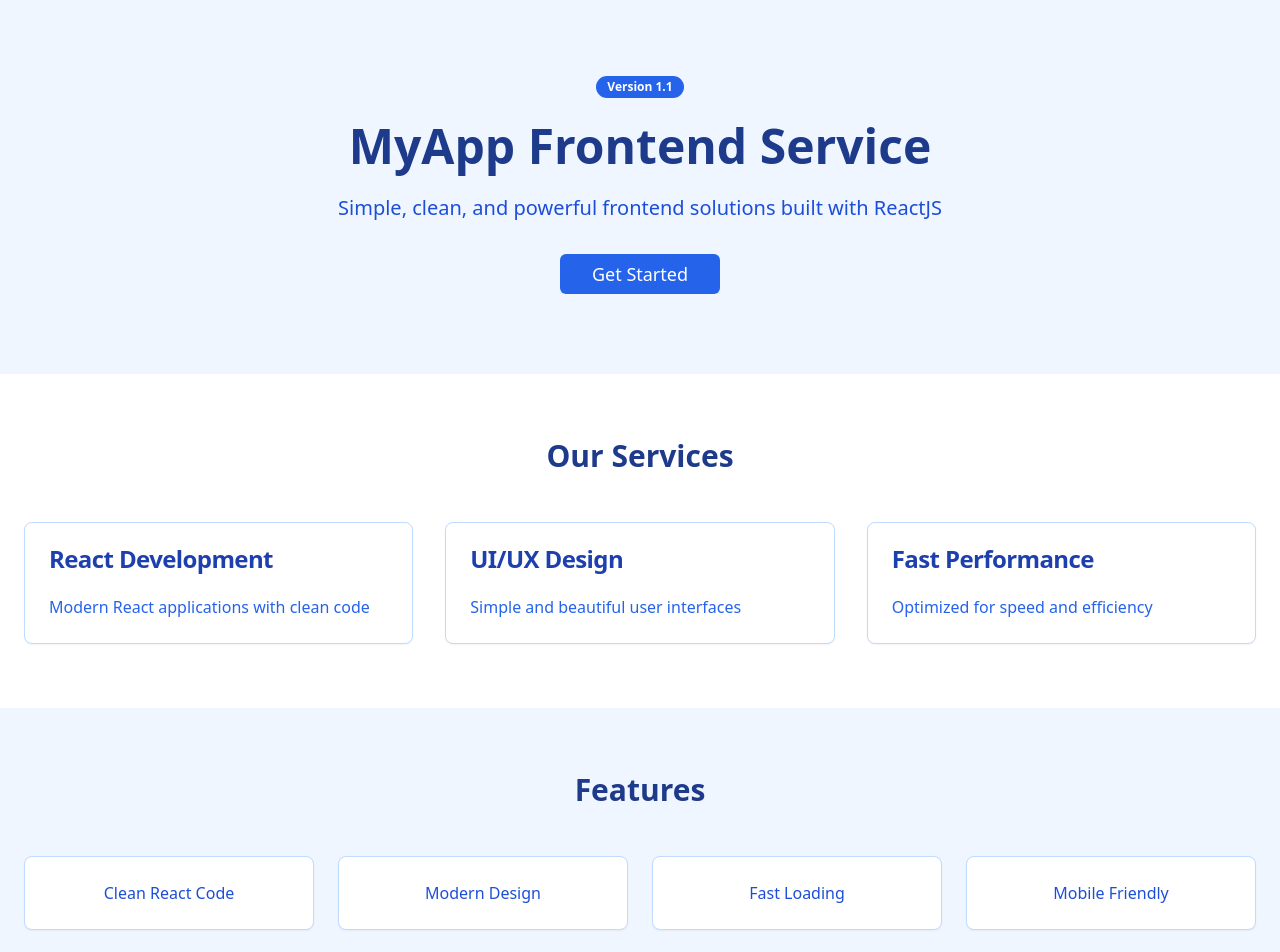
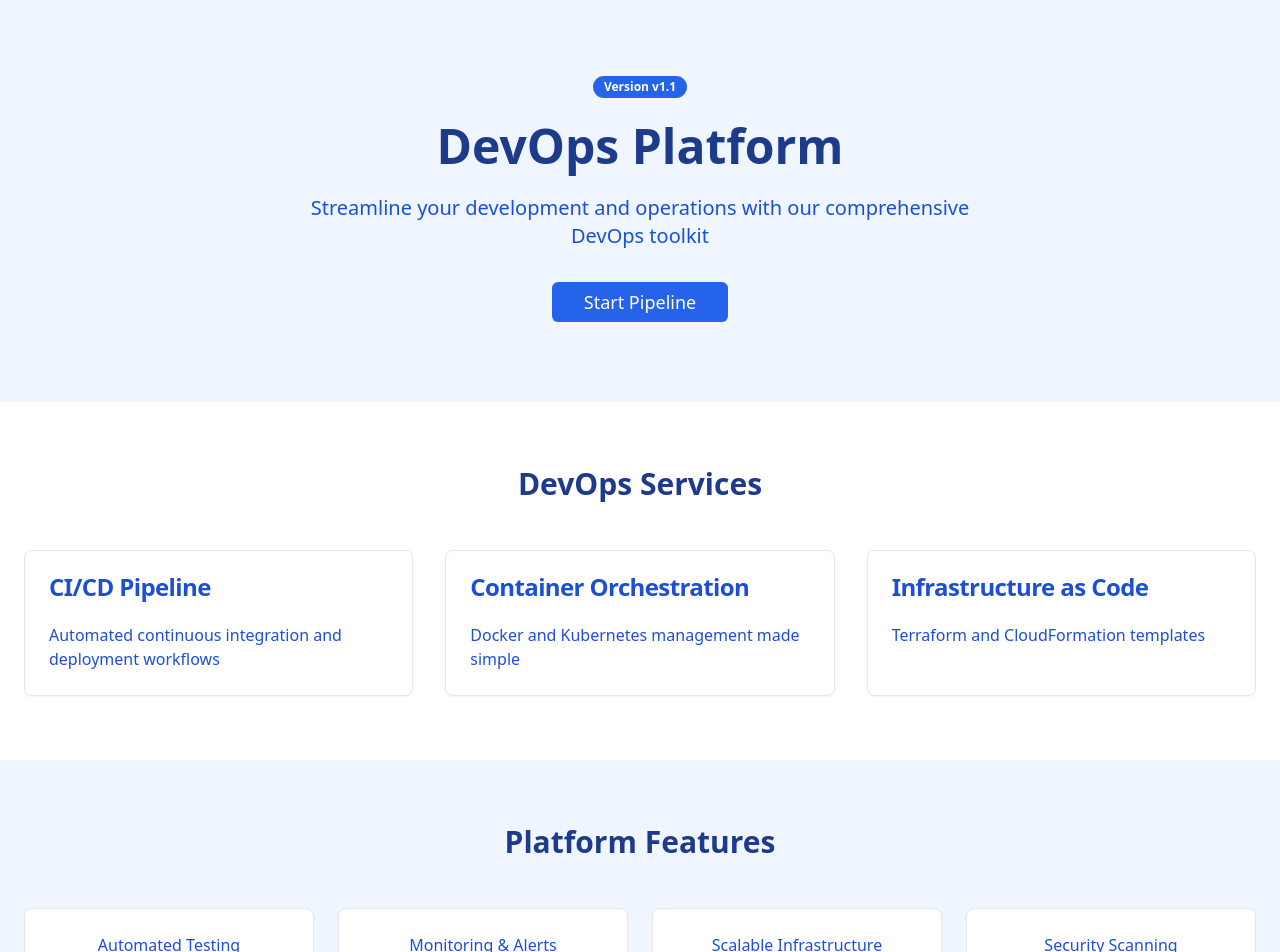
Before and after one commit to jamaldevsecops/myapp, a React (Vite) app: page / in a window 1280 px wide. Shown: the part 80-1032 px from the top of the page. Built offline with nearby package versions, Linux system fonts and the light colour scheme.

Commit message:
Implement versioning and color theming
Implement versioning and color theming based on the version number.

```diff
--- a/src/components/Features.tsx
+++ b/src/components/Features.tsx
@@ -1,26 +1,29 @@
 
 import { Card, CardContent } from "@/components/ui/card";
+import { useTheme } from "@/hooks/useTheme";
 
 const features = [
-  "Clean React Code",
-  "Modern Design",
-  "Fast Loading",
-  "Mobile Friendly"
+  "Automated Testing",
+  "Monitoring & Alerts",
+  "Scalable Infrastructure",
+  "Security Scanning"
 ];
 
 export const Features = () => {
+  const { theme } = useTheme();
+
   return (
-    <section className="py-16 bg-blue-50">
+    <section className={`py-16 ${theme.background}`}>
       <div className="container mx-auto px-6">
-        <h2 className="text-3xl font-bold text-blue-900 text-center mb-12">
-          Features
+        <h2 className={`text-3xl font-bold ${theme.text} text-center mb-12`}>
+          Platform Features
         </h2>
 
         <div className="grid md:grid-cols-2 lg:grid-cols-4 gap-6">
           {features.map((feature, index) => (
-            <Card key={index} className="text-center bg-white border-blue-200">
+            <Card key={index} className="text-center bg-white border-gray-200">
               <CardContent className="p-6">
-                <p className="text-blue-700 font-medium">{feature}</p>
+                <p className={`${theme.textSecondary} font-medium`}>{feature}</p>
               </CardContent>
             </Card>
           ))}
--- a/src/components/Footer.tsx
+++ b/src/components/Footer.tsx
@@ -1,14 +1,18 @@
+
+import { useTheme } from "@/hooks/useTheme";
 
 export const Footer = () => {
+  const { version, theme } = useTheme();
+
   return (
-    <footer className="bg-blue-900 text-white py-8">
+    <footer className={`${theme.text} text-white py-8`} style={{ backgroundColor: `var(--tw-${theme.primary.split('-')[1]}-900)` }}>
       <div className="container mx-auto px-6 text-center">
         <div className="flex items-center justify-center space-x-3 mb-4">
           <div className="w-6 h-6 bg-white rounded"></div>
-          <span className="text-lg font-bold">MyApp Frontend Service v1.1</span>
+          <span className="text-lg font-bold">DevOps Platform {version}</span>
         </div>
-        <p className="text-blue-200">
-          © 2024 MyApp Frontend Service. Built with ReactJS.
+        <p className="opacity-80">
+          © 2024 DevOps Platform. Streamlining development workflows.
         </p>
       </div>
     </footer>
--- a/src/components/Header.tsx
+++ b/src/components/Header.tsx
@@ -1,18 +1,21 @@
 
 import { Button } from "@/components/ui/button";
+import { useTheme } from "@/hooks/useTheme";
 
 export const Header = () => {
+  const { version, theme } = useTheme();
+
   return (
-    <header className="bg-white border-b border-blue-200">
+    <header className="bg-white border-b border-gray-200">
       <div className="container mx-auto px-6 py-4">
         <div className="flex items-center justify-between">
           <div className="flex items-center space-x-3">
-            <div className="w-8 h-8 bg-blue-600 rounded"></div>
-            <span className="text-xl font-bold text-blue-900">MyApp v1.1</span>
+            <div className={`w-8 h-8 ${theme.primary} rounded`}></div>
+            <span className={`text-xl font-bold ${theme.text}`}>DevOps Platform {version}</span>
           </div>
 
-          <Button className="bg-blue-600 hover:bg-blue-700 text-white">
-            Login
+          <Button className={`${theme.primary} ${theme.primaryHover} text-white`}>
+            Deploy
           </Button>
         </div>
       </div>
--- a/src/components/Hero.tsx
+++ b/src/components/Hero.tsx
@@ -1,25 +1,28 @@
 
 import { Button } from "@/components/ui/button";
 import { Badge } from "@/components/ui/badge";
+import { useTheme } from "@/hooks/useTheme";
 
 export const Hero = () => {
+  const { version, theme } = useTheme();
+
   return (
-    <section className="py-20 bg-blue-50">
+    <section className={`py-20 ${theme.background}`}>
       <div className="container mx-auto px-6 text-center">
-        <Badge className="mb-6 bg-blue-600 text-white hover:bg-blue-700">
-          Version 1.1
+        <Badge className={`mb-6 ${theme.primary} text-white ${theme.primaryHover}`}>
+          Version {version}
         </Badge>
 
-        <h1 className="text-5xl font-bold text-blue-900 mb-6">
-          MyApp Frontend Service
+        <h1 className={`text-5xl font-bold ${theme.text} mb-6`}>
+          DevOps Platform
         </h1>
 
-        <p className="text-xl text-blue-700 mb-8 max-w-2xl mx-auto">
-          Simple, clean, and powerful frontend solutions built with ReactJS
+        <p className={`text-xl ${theme.textSecondary} mb-8 max-w-2xl mx-auto`}>
+          Streamline your development and operations with our comprehensive DevOps toolkit
         </p>
 
-        <Button className="bg-blue-600 hover:bg-blue-700 text-white px-8 py-3 text-lg">
-          Get Started
+        <Button className={`${theme.primary} ${theme.primaryHover} text-white px-8 py-3 text-lg`}>
+          Start Pipeline
         </Button>
       </div>
     </section>
--- a/src/components/Services.tsx
+++ b/src/components/Services.tsx
@@ -1,37 +1,40 @@
 
 import { Card, CardContent, CardHeader, CardTitle } from "@/components/ui/card";
+import { useTheme } from "@/hooks/useTheme";
 
 const services = [
   {
-    title: "React Development",
-    description: "Modern React applications with clean code"
+    title: "CI/CD Pipeline",
+    description: "Automated continuous integration and deployment workflows"
   },
   {
-    title: "UI/UX Design",
-    description: "Simple and beautiful user interfaces"
+    title: "Container Orchestration",
+    description: "Docker and Kubernetes management made simple"
   },
   {
-    title: "Fast Performance",
-    description: "Optimized for speed and efficiency"
+    title: "Infrastructure as Code",
+    description: "Terraform and CloudFormation templates"
   }
 ];
 
 export const Services = () => {
+  const { theme } = useTheme();
+
   return (
     <section className="py-16 bg-white">
       <div className="container mx-auto px-6">
-        <h2 className="text-3xl font-bold text-blue-900 text-center mb-12">
-          Our Services
+        <h2 className={`text-3xl font-bold ${theme.text} text-center mb-12`}>
+          DevOps Services
         </h2>
 
         <div className="grid md:grid-cols-3 gap-8">
           {services.map((service, index) => (
-            <Card key={index} className="border-blue-200 hover:shadow-lg transition-shadow">
+            <Card key={index} className="border-gray-200 hover:shadow-lg transition-shadow">
               <CardHeader>
-                <CardTitle className="text-blue-800">{service.title}</CardTitle>
+                <CardTitle className={theme.textSecondary}>{service.title}</CardTitle>
               </CardHeader>
               <CardContent>
-                <p className="text-blue-600">{service.description}</p>
+                <p className={theme.textSecondary}>{service.description}</p>
               </CardContent>
             </Card>
           ))}
--- /dev/null
+++ b/src/config/version.ts
@@ -0,0 +1,55 @@
+
+export interface VersionConfig {
+  version: string;
+  theme: {
+    primary: string;
+    primaryHover: string;
+    secondary: string;
+    background: string;
+    text: string;
+    textSecondary: string;
+  };
+}
+
+const versionConfigs: Record<string, VersionConfig> = {
+  "v1.1": {
+    version: "v1.1",
+    theme: {
+      primary: "bg-blue-600",
+      primaryHover: "hover:bg-blue-700",
+      secondary: "bg-blue-50",
+      background: "bg-blue-50",
+      text: "text-blue-900",
+      textSecondary: "text-blue-700",
+    }
+  },
+  "v1.2": {
+    version: "v1.2",
+    theme: {
+      primary: "bg-green-600",
+      primaryHover: "hover:bg-green-700",
+      secondary: "bg-green-50",
+      background: "bg-green-50",
+      text: "text-green-900",
+      textSecondary: "text-green-700",
+    }
+  },
+  "latest": {
+    version: "latest",
+    theme: {
+      primary: "bg-yellow-600",
+      primaryHover: "hover:bg-yellow-700",
+      secondary: "bg-yellow-50",
+      background: "bg-yellow-50",
+      text: "text-yellow-900",
+      textSecondary: "text-yellow-700",
+    }
+  }
+};
+
+// Change this to switch versions globally
+export const CURRENT_VERSION = "v1.1";
+
+export const getCurrentVersionConfig = (): VersionConfig => {
+  return versionConfigs[CURRENT_VERSION] || versionConfigs["v1.1"];
+};
--- /dev/null
+++ b/src/hooks/useTheme.ts
@@ -0,0 +1,10 @@
+
+import { getCurrentVersionConfig } from "@/config/version";
+
+export const useTheme = () => {
+  const config = getCurrentVersionConfig();
+  return {
+    version: config.version,
+    theme: config.theme
+  };
+};
```
